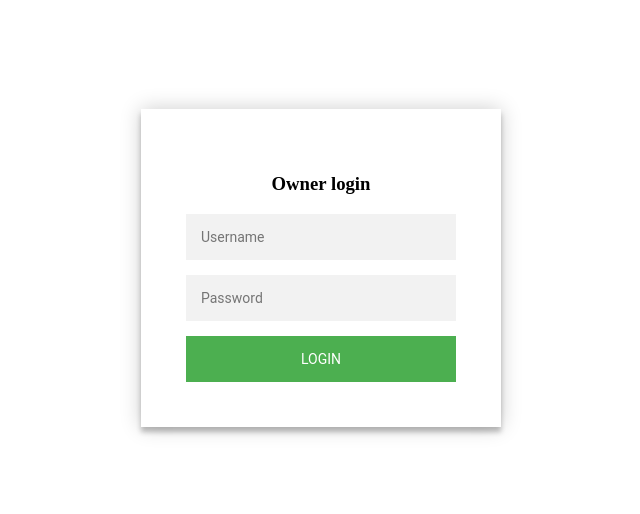
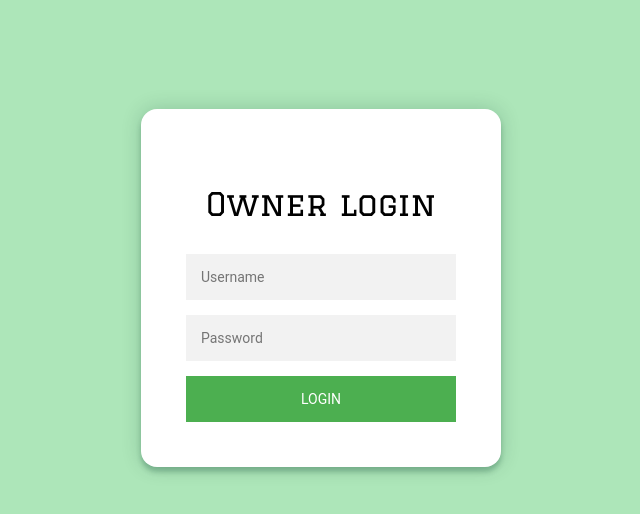
Before and after one commit to adi-1806/stockmanagment, a Django app: page / in a window 1280 px wide. Shown: the top 514 px of the page, without its empty margins (319-959 px from the left). Run offline with Django 3.2, Linux system fonts and the light colour scheme.

Commit message:
Change css of login page

```diff
--- a/stock/static/stock/login.css
+++ b/stock/static/stock/login.css
@@ -1,7 +1,16 @@
+@import url('https://fonts.googleapis.com/css2?family=Graduate&display=swap');
+body{
+  background-color: #ade6b9;
+}
 .login-page {
   width: 360px;
   padding: 8% 0 0;
   margin: auto;
+}
+.title{
+  font-size: 2rem;
+  font-weight: 400;
+  font-family: 'Graduate', cursive;
 }
 .form {
   position: relative;
@@ -11,8 +20,11 @@
   margin: 0 auto 100px;
   padding: 45px;
   text-align: center;
-    box-shadow: 0 0 20px 0 rgba(0, 0, 0, 0.2), 0 5px 5px 0 rgba(0, 0, 0, 0.24);
+  box-shadow: 0 0 20px 0 rgb(0, 61, 43, 0.2), 0 5px 5px 0 rgb(0, 61, 43, 0.24);
+  border-radius: 1rem;
 }
+
+
 .form input {
   font-family: "Roboto", sans-serif;
   outline: 0;
@@ -23,7 +35,15 @@
   padding: 15px;
   box-sizing: border-box;
   font-size: 14px;
+  transition: width 1s ease-in;
 }
+
+.form input:focus{
+  box-shadow: 0 2px #43A047;
+}
+
+
+
 .form button {
   font-family: "Roboto", sans-serif;
   text-transform: uppercase;
@@ -38,6 +58,9 @@
   transition: all 0.3 ease;
   cursor: pointer;
 }
-  .form button:hover,.form button:active,.form button:focus {
+
+.form button:hover,
+.form button:active,
+.form button:focus {
   background: #43A047;
 }
--- a/stock/templates/stock/includes/header.html
+++ b/stock/templates/stock/includes/header.html
@@ -3,7 +3,7 @@
 <header>
     <nav>
         <div class="profilepic">
-            <img src="{% static "stock/images/profilepic.jpeg" %}" alt="Krishna">
+            <img src="{% static "stock/media/profilepic.jpeg" %}" alt="Krishna">
             <p class="ap">Dealer</p>
             <p class="ap">Devasani Krishna Reddy</p>
             <p class="ap">+91 9000019991</p>
--- a/stock/templates/stock/login.html
+++ b/stock/templates/stock/login.html
@@ -13,9 +13,9 @@
 
         <form class="login-form" method="POST" action="">
             {% csrf_token%}
-          <h3>Owner login</h1>
-          <input type="text" placeholder="Username" name="username"/>
-          <input type="password" placeholder="Password" name="password"/>
+          <h3 class="title">Owner login</h1>
+          <div class="input"><input class="in" type="text" placeholder="Username" name="username"/><span class="focus-border"></span></div>
+          <div class="input"><input class="in" type="password" placeholder="Password" name="password"/><span class="focus-border"></span></div>
           {% for msg in messages %}
               {{msg}}
           {% endfor %}
```
Also changed, not shown: stock/static/stock/history.css (added, +8 -0 lines), stock/templates/stock/history.html (+16 -12 lines), stock/templates/stock/shopinfo.html (deleted, +0 -12 lines), db.sqlite3, stock/static/stock/media/profilepic.jpeg (renamed from stock/static/stock/images/profilepic.jpeg), stock/static/stock/media/underconstruction.png (added). Lines whose indentation alone changed are shown as unchanged.
